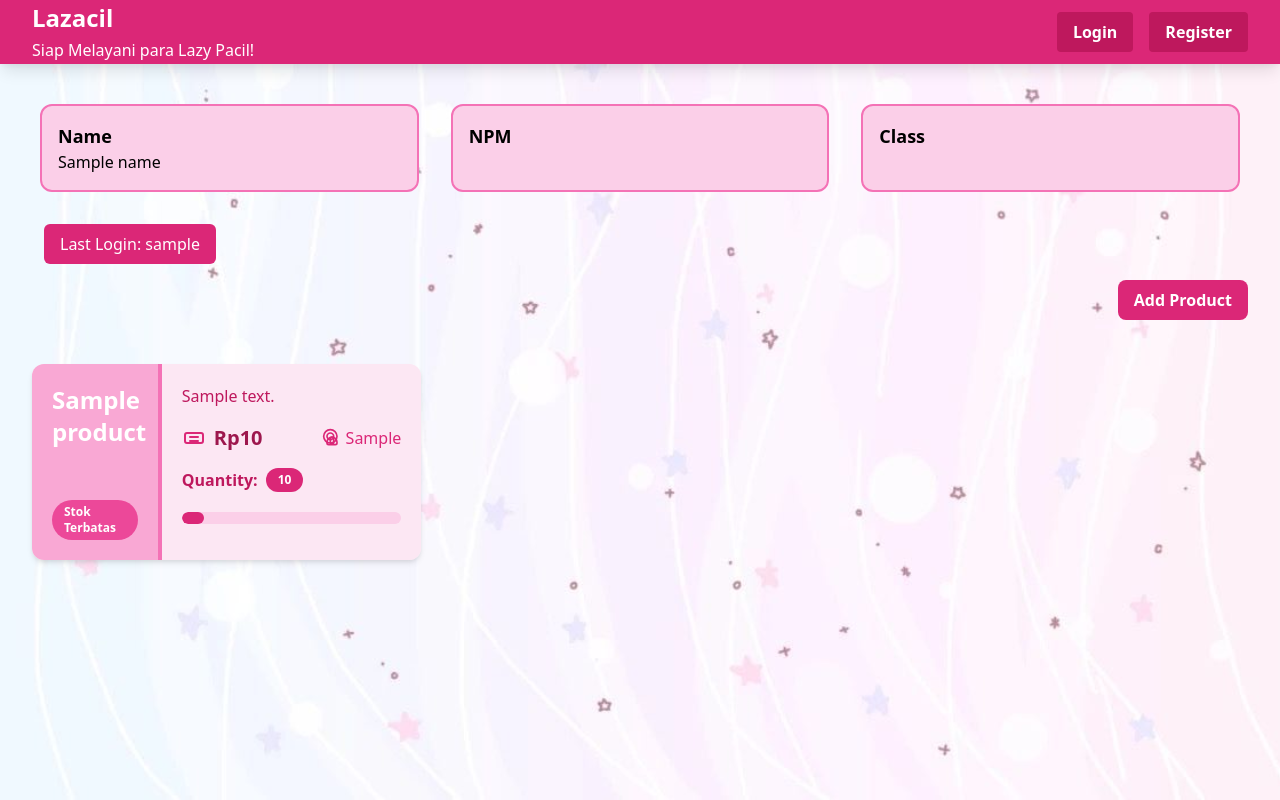
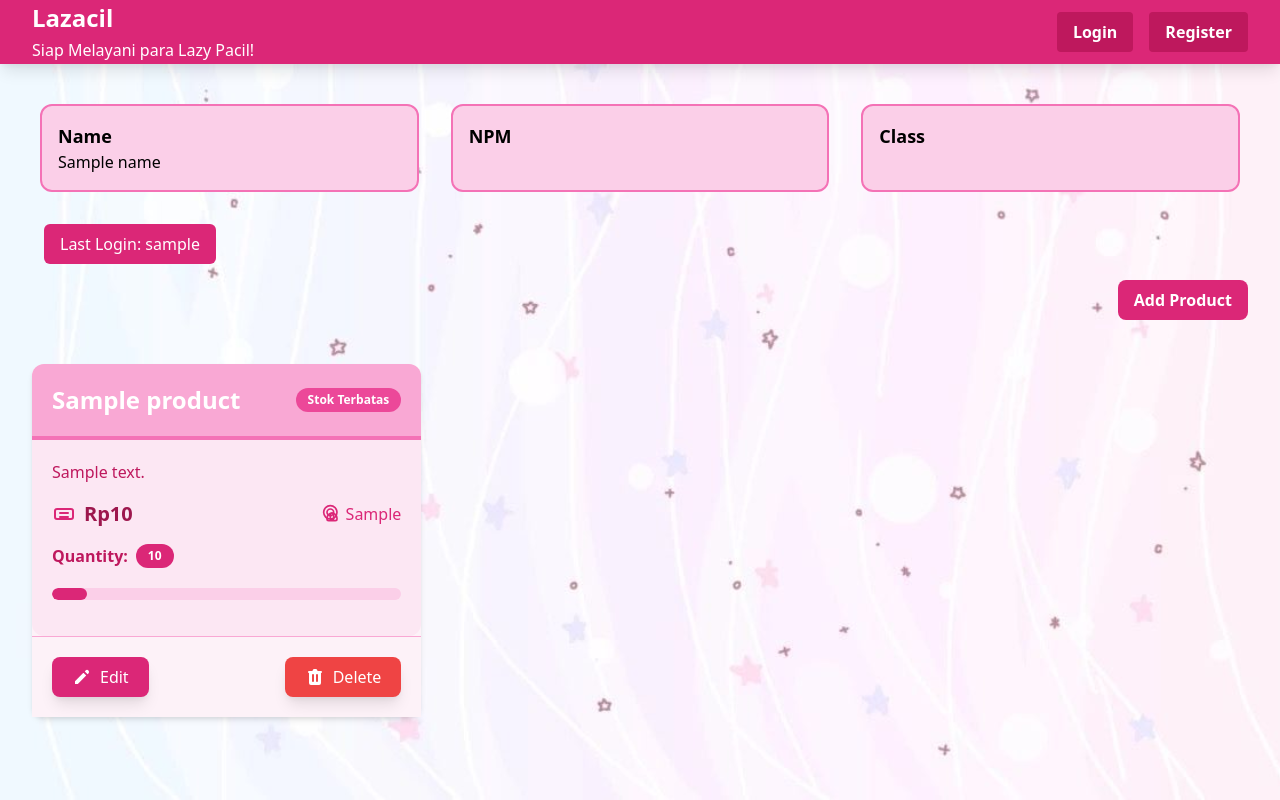
Before and after one commit to kaachiii/lazacil, a Django app: template main/templates/main.html in a window 1280 px wide. Run offline with Django 5.2, Linux system fonts and the light colour scheme; tables that the repository leaves empty hold one stand-in row (values such as "Sample post"); the template is opened without the code that fills it: values that come from a table or form of the project are taken from there, most other values are stand-ins (such as "Sample title", 1, 10 or a date in 2020); some libraries are stand-ins or nearby versions.

Commit message:
Memperbarui card_product

```diff
--- a/main/templates/card_product.html
+++ b/main/templates/card_product.html
@@ -1,17 +1,17 @@
 <div class="relative break-inside-avoid">
     <!-- Main card container -->
-    <div class="relative top-5 bg-pink-50 shadow-md rounded-xl mb-6 break-inside-avoid flex flex-row transition-transform transform hover:rotate-1 hover:shadow-2xl duration-300">
+    <div class="relative top-5 bg-pink-50 shadow-md rounded-xl mb-6 break-inside-avoid flex flex-col transition-transform transform hover:rotate-1 hover:shadow-2xl duration-300">
 
-        <!-- Header section (image can be added here if needed) -->
-        <div class="bg-pink-300 text-white p-5 rounded-l-xl border-r-4 border-pink-400 flex flex-col justify-between items-start w-1/3">
+        <!-- Header section without image -->
+        <div class="bg-pink-300 text-white p-5 rounded-t-xl border-b-4 border-pink-400 flex justify-between items-center">
             <h3 class="font-semibold text-2xl">{{ product.name }}</h3>
-            <div class="bg-pink-500 text-white text-xs font-semibold px-3 py-1 rounded-full mt-4">
+            <div class="bg-pink-500 text-white text-xs font-semibold px-3 py-1 rounded-full">
                 {% if product.quantity > 100 %}Stok Tersedia{% else %}Stok Terbatas{% endif %}
             </div>
         </div>
 
         <!-- Body section -->
-        <div class="p-5 flex-grow bg-pink-100 rounded-r-xl flex flex-col justify-between w-2/3">
+        <div class="p-5 flex-grow bg-pink-100 rounded-b-xl">
             <p class="text-pink-700 mb-4">{{ product.description }}</p>
 
             <div class="flex justify-between items-center mb-4">
@@ -50,5 +50,21 @@
                 </div>
             </div>
         </div>
+
+        <!-- Action buttons -->
+        <div class="flex justify-between p-5 border-t border-pink-300 bg-pink-50">
+            <a href="{% url 'main:edit_product' product.pk %}" class="flex items-center bg-pink-600 hover:bg-pink-700 text-white rounded-lg py-2 px-5 transition duration-300 shadow-lg">
+                <svg xmlns="http://www.w3.org/2000/svg" class="h-5 w-5 mr-2" viewBox="0 0 20 20" fill="currentColor">
+                    <path d="M13.586 3.586a2 2 0 112.828 2.828l-.793.793-2.828-2.828.793-.793zM11.379 5.793L3 14.172V17h2.828l8.38-8.379-2.83-2.828z" />
+                </svg>
+                Edit
+            </a>
+            <a href="{% url 'main:delete_product' product.pk %}" class="flex items-center bg-red-500 hover:bg-red-600 text-white rounded-lg py-2 px-5 transition duration-300 shadow-lg">
+                <svg xmlns="http://www.w3.org/2000/svg" class="h-5 w-5 mr-2" viewBox="0 0 20 20" fill="currentColor">
+                    <path fill-rule="evenodd" d="M9 2a1 1 0 00-.894.553L7.382 4H4a1 1 0 000 2v10a2 2 0 002 2h8a2 2 0 002-2V6a1 1 0 100-2h-3.382l-.724-1.447A1 1 0 0011 2H9zM7 8a1 1 0 012 0v6a1 1 0 11-2 0V8zm5-1a1 1 0 00-1 1v6a1 1 0 102 0V8a1 1 0 00-1-1z" clip-rule="evenodd" />
+                </svg>
+                Delete
+            </a>
+        </div>
     </div>
 </div>
```
